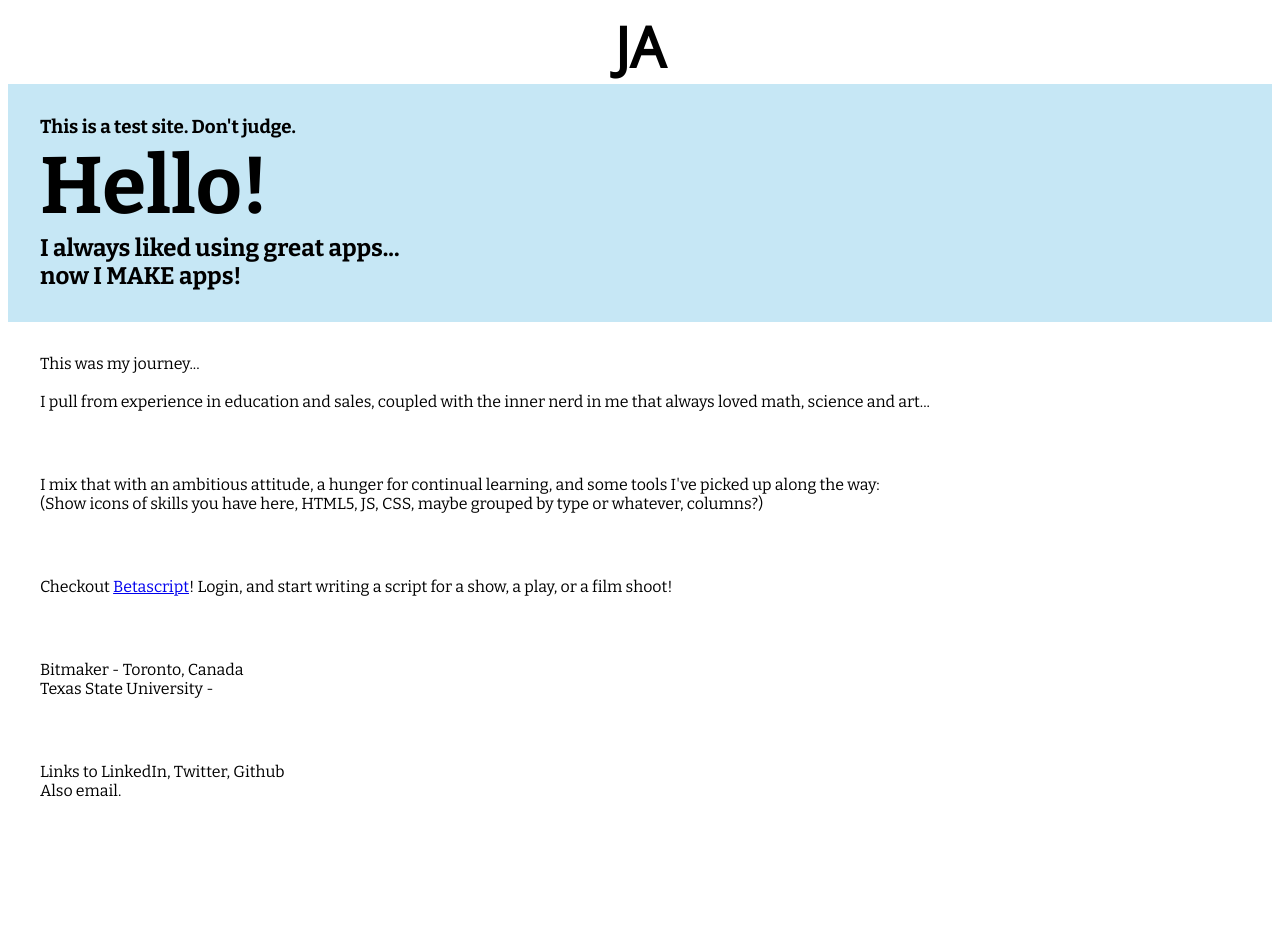
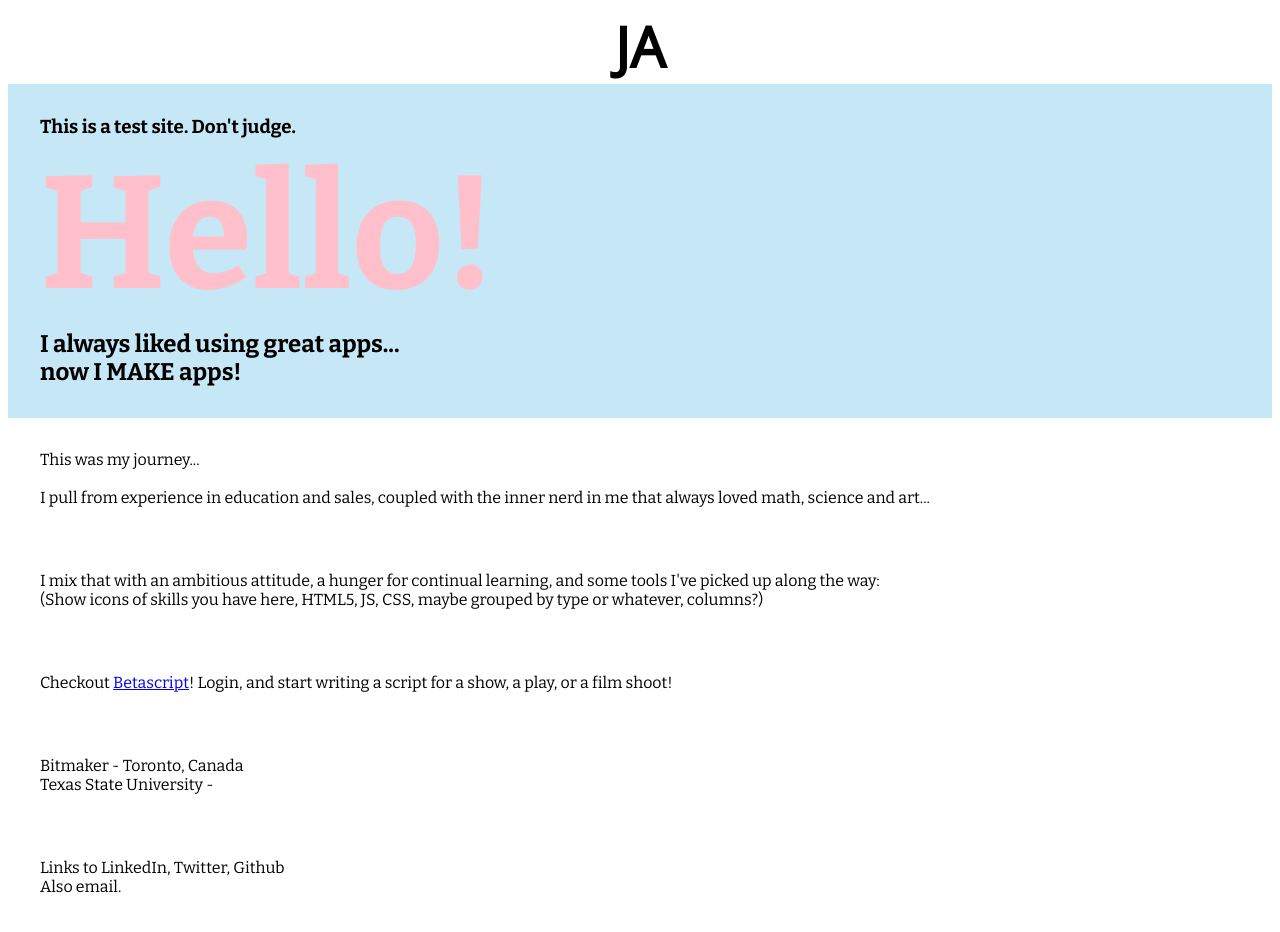
Before and after one commit to alorda/alorda.github.io, a plain HTML site: page index.html in a window 1280 px wide. Before the commit the page ends 840 px from the top, so only its background shows below. Drawn offline with nearby package versions, Linux system fonts and the light colour scheme.

Commit message:
Remove dead css link, fix issue with media query which is now working; I think I needed food.

```diff
--- a/alorda.css
+++ b/alorda.css
@@ -52,16 +52,29 @@ p, h1, h2, h3, h4, h5, ul {
 }
 
 .hello {
-    background-color: rgba(198, 231, 245, 1);
+    background-color: rgba(80, 94, 99, 1);
+}
+.hello h1 {
+    font-size: 5em;
+    color: orange;
+}
+.hello h2 {
+    font-size: 2.5em;
 }
 
-.hello h1 {
-    font-size: 5em;
+@media (min-width: 768px) {
+    .hello {
+        background-color: rgba(198, 231, 245, 1);
+    }
+    .hello h1 {
+        font-size: 10em;
+        color: pink;
+    }
+    .hello h2 {
+        font-size: 1.5em;
+    }
 }
 
-.hello h2 {
-    font-size: 1.5em;
-}
 
 .hello, .history, .skills, .projects, .education, .contact {
     font-family: 'Bitter', serif;
--- a/index.html
+++ b/index.html
@@ -3,9 +3,9 @@
     <head>
         <meta charset="utf-8">
         <title> J Alorda Dev</title>
+        <script src="https://use.fontawesome.com/b9895acd5b.js"></script>
         <link rel="stylesheet" type="text/css" href="https://fonts.googleapis.com/css?family=Open+Sans">
         <link href="https://fonts.googleapis.com/css?family=Bitter:400,700" rel="stylesheet">
-        <!-- <link rel="stylesheet" type="text/css" href="http://alorda.github.io/alorda.css"> -->
         <link rel="stylesheet" type="text/css" href="alorda.css">
         <link rel="stylesheet" href="https://maxcdn.bootstrapcdn.com/font-awesome/4.5.0/css/font-awesome.min.css">
     </head>
```
